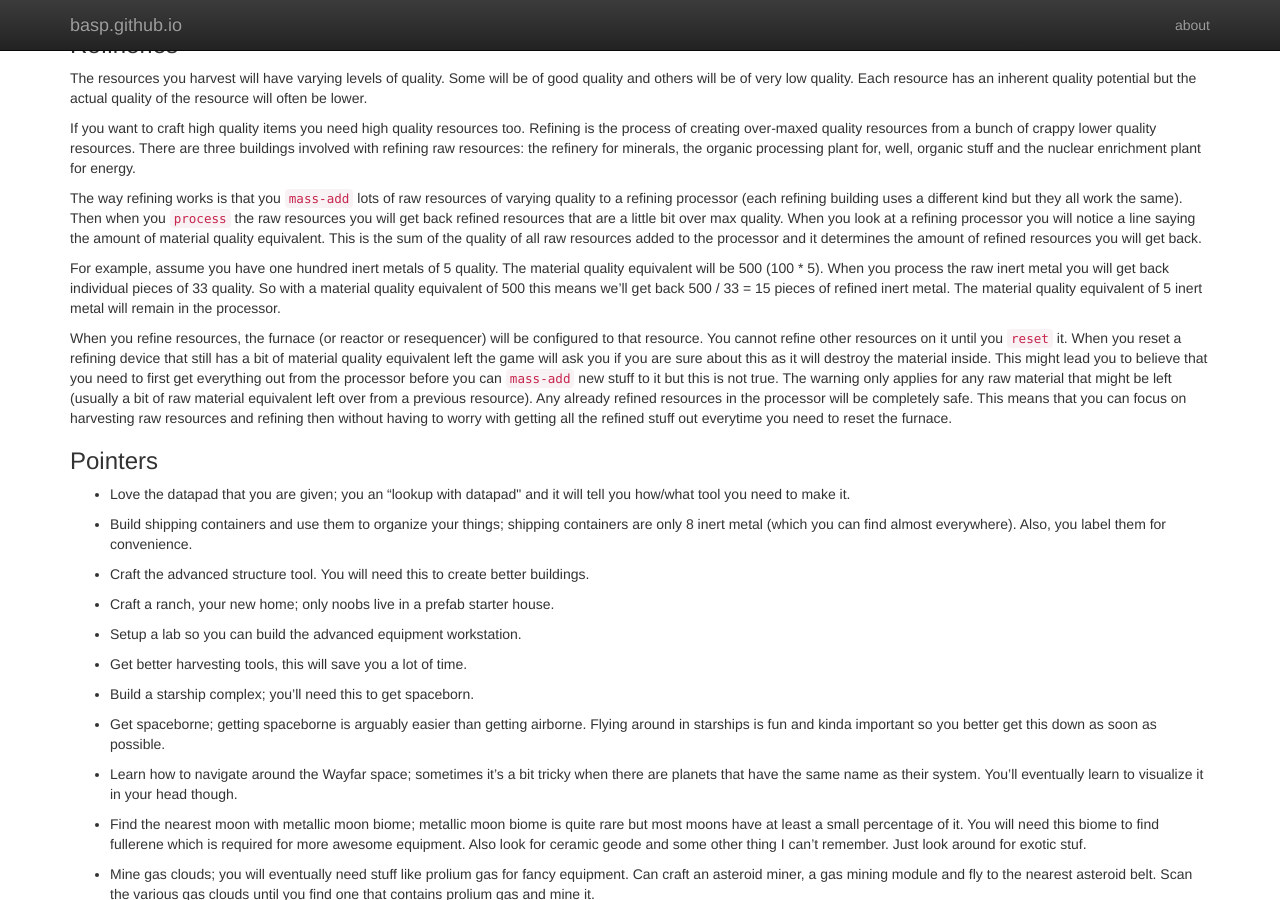
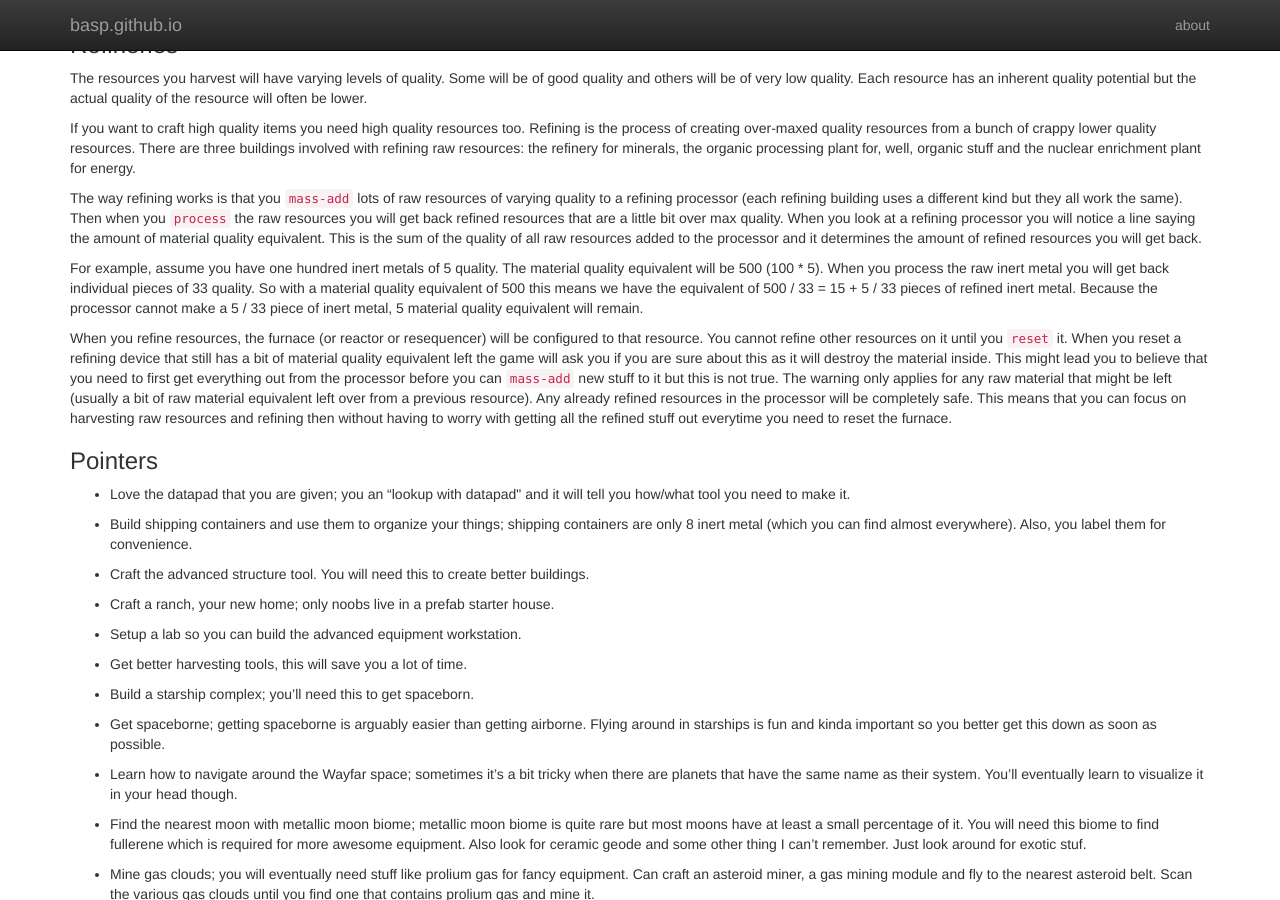
Before and after one commit to basp/basp.github.io, a Jekyll site: the page built from _posts/2014-03-27-AI-opinionated-newbie-guide.md, in a window 1280 px wide and 900 px high, scrolled down 2376 px. Built offline with Jekyll 4.4.1, drawn with Linux system fonts in a browser that asks for light colours; nearby versions of some CDN libraries; Markdown is read by kramdown in place of the engine named in the settings.

Commit message:
Tweaks on refining section

```diff
--- a/_posts/2014-03-27-AI-opinionated-newbie-guide.md
+++ b/_posts/2014-03-27-AI-opinionated-newbie-guide.md
@@ -86,7 +86,7 @@ If you want to craft high quality items you need high quality resources too. Ref
 
 The way refining works is that you `mass-add` lots of raw resources of varying quality to a refining processor (each refining building uses a different kind but they all work the same). Then when you `process` the raw resources you will get back refined resources that are a little bit over max quality. When you look at a refining processor you will notice a line saying the amount of material quality equivalent. This is the sum of the quality of all raw resources added to the processor and it determines the amount of refined resources you will get back.
 
-For example, assume you have one hundred inert metals of 5 quality. The material quality equivalent will be 500 (100 * 5). When you process the raw inert metal you will get back individual pieces of 33 quality. So with a material quality equivalent of 500 this means we'll get back 500 / 33 = 15 pieces of refined inert metal. The material quality equivalent of 5 inert metal will remain in the processor.
+For example, assume you have one hundred inert metals of 5 quality. The material quality equivalent will be 500 (100 * 5). When you process the raw inert metal you will get back individual pieces of 33 quality. So with a material quality equivalent of 500 this means we have the equivalent of 500 / 33 = 15 + 5 / 33 pieces of refined inert metal. Because the processor cannot make a 5 / 33 piece of inert metal, 5 material quality equivalent will remain.
 
 When you refine resources, the furnace (or reactor or resequencer) will be configured to that resource. You cannot refine other resources on it until you `reset` it. When you reset a refining device that still has a bit of material quality equivalent left the game will ask you if you are sure about this as it will destroy the material inside. This might lead you to believe that you need to first get everything out from the processor before you can `mass-add` new stuff to it but this is not true. The warning only applies for any raw material that might be left (usually a bit of raw material equivalent left over from a previous resource). Any already refined resources in the processor will be completely safe. This means that you can focus on harvesting raw resources and refining then without having to worry with getting all the refined stuff out everytime you need to reset the furnace.
 
```
